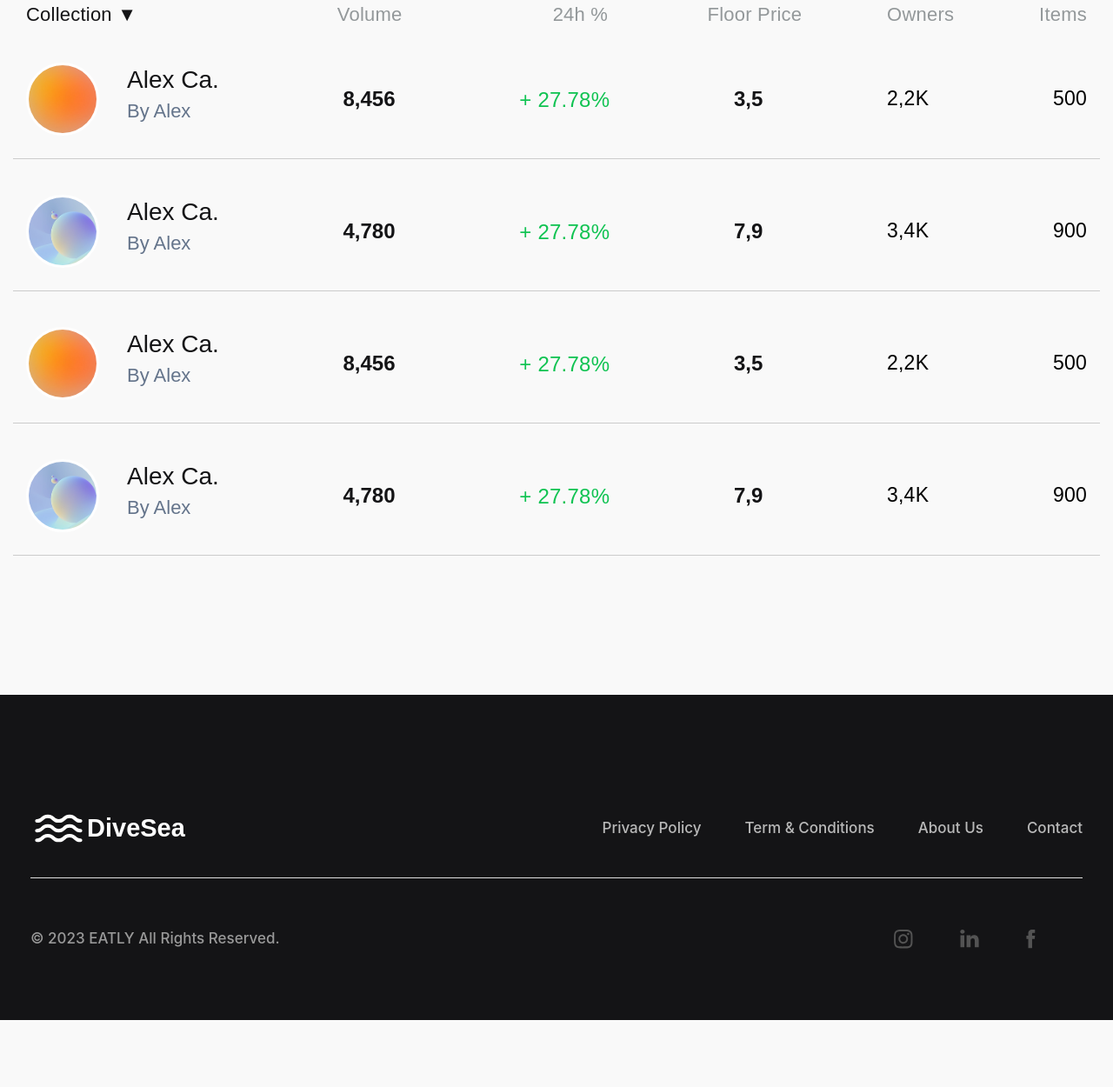
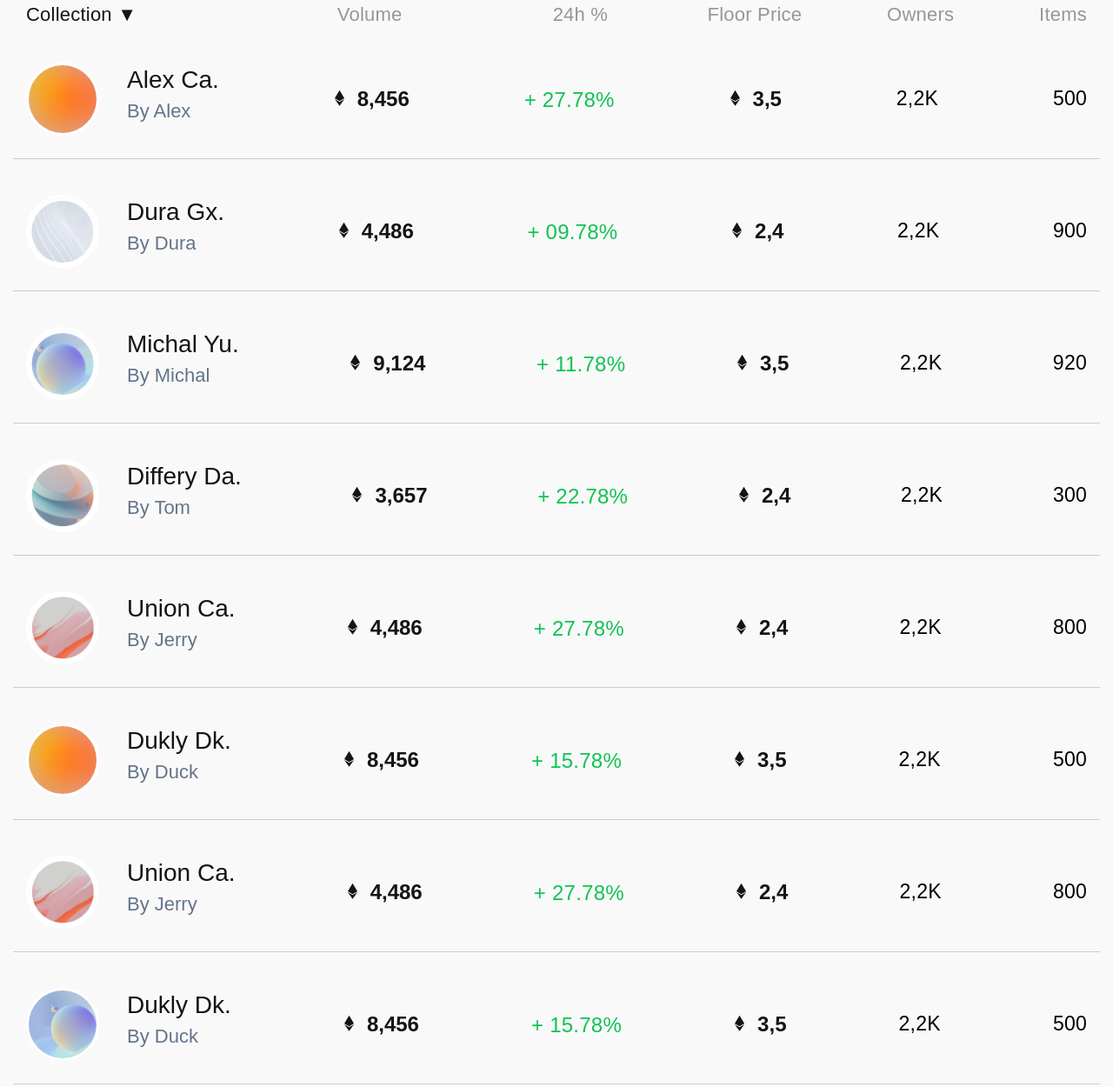
Before and after one commit to WestoneGG/DiveSeaTest, a plain HTML site: page stats.html in a window 1280 px wide. Shown: the part 414-1664 px from the top of the page at 87% size. Before the commit the page ends 1587 px from the top, so only its background shows below. Drawn offline with Linux system fonts and the light colour scheme.

Commit message:
final fix

```diff
--- a/stats.html
+++ b/stats.html
@@ -4,7 +4,7 @@
 <head>
 	<meta charset="UTF-8">
 	<meta name="viewport" content="width=device-width, initial-scale=1.0">
-	<link rel="stylesheet" href="css/style.css?_v=20250628225746">
+	<link rel="stylesheet" href="css/style.css?_v=20250629164712">
 	<title>Stats</title>
 </head>
 
@@ -48,16 +48,17 @@
 							<th class="leaderboard__table__title sort-desc">Collection</th>
 							<th class="leaderboard__table__title">Volume</th>
 							<th class="leaderboard__table__title">24h %</th>
-							<th class="leaderboard__table__title">Floor Price</th>
-							<th class="leaderboard__table__title">Owners</th>
-							<th class="leaderboard__table__title">Items</th>
+							<th class="top-collection__table__title top-collection__table__title_floor__price">Floor Price</th>
+							<th class="top-collection__table__title top-collection__table__title_owners">Owners</th>
+							<th class="top-collection__table__title top-collection__table__title_items">Items</th>
 						</tr>
 					</thead>
 					<tbody>
 						<tr>
-							<td><img src="img/nft3.png" class="leaderboard__table__img" alt="">
+							<td><a href="creator.html"><img src="img/nft3.png" class="leaderboard__table__img" alt="">
 									<div class="leaderboard__table__name">
 										<p class="leaderboard__table__name__title">Alex Ca.</p>
+								</a>
 								<p class="leaderboard__table__name__description">By Alex</p>
 			</div>
 			</td>
@@ -68,43 +69,102 @@
 			<td class="leaderboard__table__items">500</td>
 			</tr>
 			<tr>
-							<td><img src="img/nft6.png" class="leaderboard__table__img" alt="">
+				<td><a href="creator.html"><img src="img/statsavatar.png" class="leaderboard__table__img" alt="">
 						<div class="leaderboard__table__name">
-									<p class="leaderboard__table__name__title">Alex Ca.</p>
-									<p class="leaderboard__table__name__description">By Alex</p>
+							<p class="leaderboard__table__name__title">Dura Gx.</p>
+					</a>
+					<p class="leaderboard__table__name__description">By Dura</p>
 		</div>
 		</td>
-							<td class="leaderboard__table__volume">4,780</td>
-							<td class="leaderboard__table__percent">+ 27.78%</td>
-							<td class="leaderboard__table__floor__price">7,9</td>
-							<td class="leaderboard__table__owners">3,4K</td>
+		<td class="leaderboard__table__volume">4,486</td>
+		<td class="leaderboard__table__percent">+ 09.78%</td>
+		<td class="leaderboard__table__floor__price">2,4</td>
+		<td class="leaderboard__table__owners">2,2K</td>
 		<td class="leaderboard__table__items">900</td>
 		</tr>
 		<tr>
-							<td><img src="img/nft3.png" class="leaderboard__table__img" alt="">
+			<td><a href="creator.html"><img src="img/statsavatar1.png" class="leaderboard__table__img" alt="">
 					<div class="leaderboard__table__name">
-									<p class="leaderboard__table__name__title">Alex Ca.</p>
-									<p class="leaderboard__table__name__description">By Alex</p>
+						<p class="leaderboard__table__name__title">Michal Yu.</p>
+				</a>
+				<p class="leaderboard__table__name__description">By Michal</p>
+	</div>
+	</td>
+	<td class="leaderboard__table__volume">9,124</td>
+	<td class="leaderboard__table__percent">+ 11.78%</td>
+	<td class="leaderboard__table__floor__price">3,5</td>
+	<td class="leaderboard__table__owners">2,2K</td>
+	<td class="leaderboard__table__items">920</td>
+	</tr>
+	<tr>
+		<td><a href="creator.html"><img src="img/statsavatar2.png" class="leaderboard__table__img" alt="">
+				<div class="leaderboard__table__name">
+					<p class="leaderboard__table__name__title">Differy Da.</p>
+			</a>
+			<p class="leaderboard__table__name__description">By Tom</p>
+			</div>
+		</td>
+		<td class="leaderboard__table__volume">3,657</td>
+		<td class="leaderboard__table__percent">+ 22.78%</td>
+		<td class="leaderboard__table__floor__price">2,4</td>
+		<td class="leaderboard__table__owners">2,2K</td>
+		<td class="leaderboard__table__items">300</td>
+	</tr>
+	<tr>
+		<td><a href="creator.html"><img src="img/statsavatar3.png" class="leaderboard__table__img" alt="">
+				<div class="leaderboard__table__name">
+					<p class="leaderboard__table__name__title">Union Ca.</p>
+			</a>
+			<p class="leaderboard__table__name__description">By Jerry</p>
+			</div>
+		</td>
+		<td class="leaderboard__table__volume">4,486</td>
+		<td class="leaderboard__table__percent">+ 27.78%</td>
+		<td class="leaderboard__table__floor__price">2,4</td>
+		<td class="leaderboard__table__owners">2,2K</td>
+		<td class="leaderboard__table__items">800</td>
+	</tr>
+	<tr>
+		<td><a href="creator.html"><img src="img/nft3.png" class="leaderboard__table__img" alt="">
+				<div class="leaderboard__table__name">
+					<p class="leaderboard__table__name__title">Dukly Dk.</p>
+			</a>
+			<p class="leaderboard__table__name__description">By Duck</p>
 			</div>
 		</td>
 		<td class="leaderboard__table__volume">8,456</td>
-							<td class="leaderboard__table__percent">+ 27.78%</td>
+		<td class="leaderboard__table__percent">+ 15.78%</td>
 		<td class="leaderboard__table__floor__price">3,5</td>
 		<td class="leaderboard__table__owners">2,2K</td>
 		<td class="leaderboard__table__items">500</td>
 	</tr>
 	<tr>
-							<td><img src="img/nft6.png" class="leaderboard__table__img" alt="">
+		<td><a href="creator.html"><img src="img/statsavatar3.png" class="leaderboard__table__img" alt="">
 				<div class="leaderboard__table__name">
-									<p class="leaderboard__table__name__title">Alex Ca.</p>
-									<p class="leaderboard__table__name__description">By Alex</p>
+					<p class="leaderboard__table__name__title">Union Ca.</p>
+			</a>
+			<p class="leaderboard__table__name__description">By Jerry</p>
 			</div>
 		</td>
-							<td class="leaderboard__table__volume">4,780</td>
+		<td class="leaderboard__table__volume">4,486</td>
 		<td class="leaderboard__table__percent">+ 27.78%</td>
-							<td class="leaderboard__table__floor__price">7,9</td>
-							<td class="leaderboard__table__owners">3,4K</td>
-							<td class="leaderboard__table__items">900</td>
+		<td class="leaderboard__table__floor__price">2,4</td>
+		<td class="leaderboard__table__owners">2,2K</td>
+		<td class="leaderboard__table__items">800</td>
+	</tr>
+	<tr>
+		<td><a href="creator.html"><img src="img/nft6.png" class="leaderboard__table__img" alt="">
+				<div class="leaderboard__table__name">
+					<p class="leaderboard__table__name__title">Dukly Dk.</p>
+			</a>
+			<p class="leaderboard__table__name__description">By Duck</p>
+			</div>
+		</td>
+		<td class="leaderboard__table__volume">8,456</td>
+		<td class="leaderboard__table__percent">+ 15.78%</td>
+		<td class="leaderboard__table__floor__price">3,5</td>
+		<td class="leaderboard__table__owners">2,2K</td>
+		<td class="leaderboard__table__items">500</td>
 	</tr>
 	</tbody>
 	</table>
@@ -137,7 +197,7 @@
 		</div>
 	</footer>
 	</div>
-	<script src="js/app.min.js?_v=20250628225746"></script>
+	<script src="js/app.min.js?_v=20250629164712"></script>
 </body>
 
 </html>
```
Also changed, not shown: connect.html (+2 -2 lines), creator.html (+2 -2 lines), creators.html (+2 -2 lines), discover.html (+2 -2 lines), index.html (+2 -2 lines), productdetail.html (+2 -2 lines), sell.html (+2 -2 lines), css/style.css, css/style.min.css, img/statsavatar.png (added), img/statsavatar1.png (added), img/statsavatar2.png (added), img/statsavatar3.png (added). Lines whose indentation alone changed are shown as unchanged.
